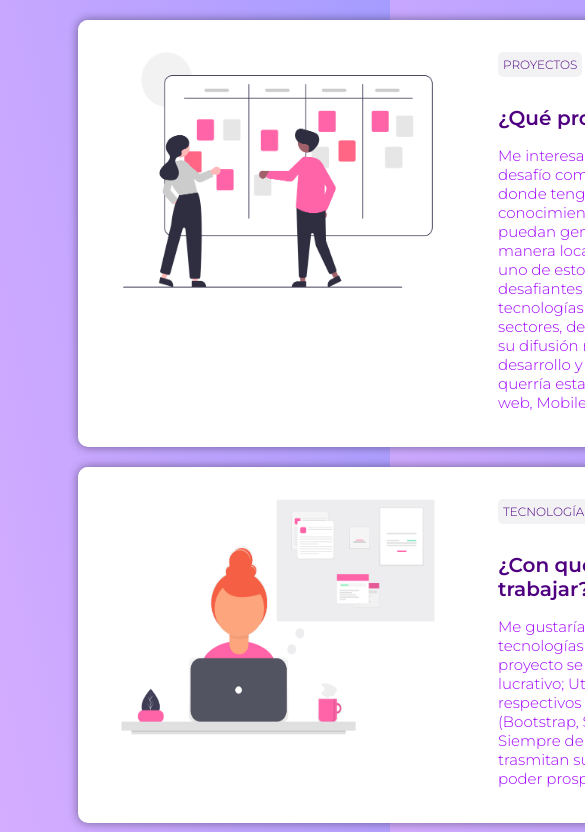
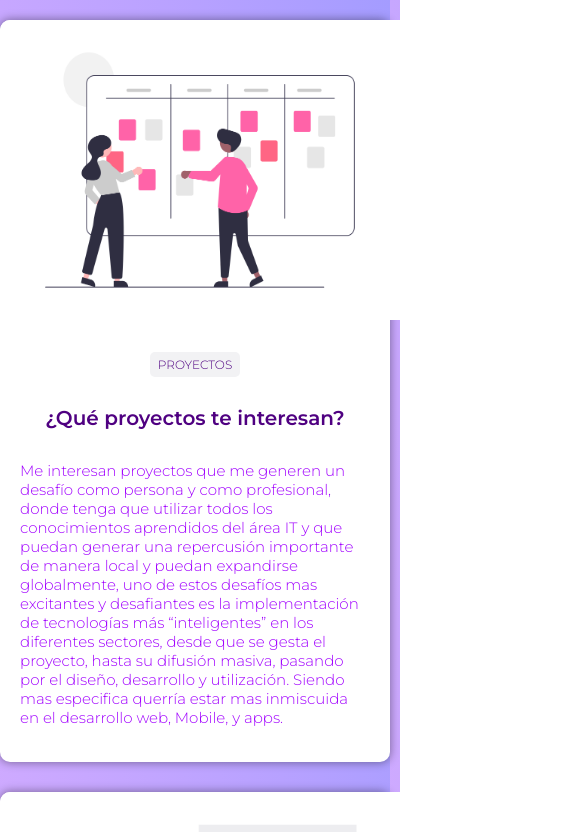
Before and after one commit to Jennimar17/PROYECTO-ACCENTURE, a plain HTML site: page index.html in a window 390 px wide. Shown: the top 832 px of the page, 585 px wide, since content can reach past the window. Drawn offline with Linux system fonts and the light colour scheme.

Commit message:
hice responsive la landing page y se finish

```diff
--- a/index.html
+++ b/index.html
@@ -10,8 +10,8 @@
 
 <body>
 
+    <section class="cards-container">
 
-    <div class="cards-container">
         <div class="cards">
             <div class="cards-img">
                 <img src="./assets/img/projects.png" alt="">
@@ -45,7 +45,8 @@
                 <p class="cards-text--item">PREFERENCIAS</p>
                 <h2 class="cards-text--question">¿Tenes alguna preferencia por algún sector/mercado? </h2>
                 <p class="cards-text--answer">Y dado que mi pasión compartida por el área IT es con la medicina y la salud, amaría ir a trabajar en estos dos sectores, van muy de la mano la tecnología y la medicina y mas en este loco 2020 (no tengo otra definición) es la oportunidad
-                    para afianzarlo.</p>
+                    para afianzarlo.
+                </p>
             </div>
         </div>
 
@@ -72,7 +73,9 @@
             </div>
         </div>
 
-    </div> -->
+    </section>
+
+
 
 
 
--- a/style.css
+++ b/style.css
@@ -5,21 +5,27 @@ body {
 }
 
 .cards-container {
-    width: 800px;
-    box-sizing: border-box;
-    padding-left: 20%;
+    width: 100vw;
     display: flex;
+    justify-content: center;
+    align-items: center;
     flex-direction: column;
 }
 
 .cards {
-    width: 800px;
+    width: 1000px;
     height: auto;
-    margin-top: 20px;
+    margin: 20px 200px 10px 200px;
     border-radius: 10px;
     display: flex;
     box-shadow: 0 0 10px 0.5px rgba(0, 0, 0, 0.4);
     background-color: #fff;
+}
+
+.cards-img {
+    display: flex;
+    justify-content: center;
+    align-items: center;
 }
 
 .cards-img img {
@@ -33,25 +39,44 @@ body {
 .cards-text {
     padding: 20px;
     font-family: 'Montserrat', sans-serif;
+    display: flex;
+    justify-content: center;
+    align-items: center;
+    flex-direction: column;
 }
 
 .cards-text--item {
-    box-sizing: border-box;
+    width: 80px;
     display: inline-block;
     background-color: #F2F2F4;
     padding: 5px;
     border-radius: 5px;
     font-size: 12px;
     font-weight: 300;
+    text-align: center;
     color: #4F0081;
 }
 
 .cards-text--question {
     font-size: 20px;
     color: #4F0081;
+    display: flex;
 }
 
 .cards-text--answer {
     font-size: 15px;
     color: #A100FF;
 }
+
+@media(max-width:1025px) {
+    .cards {
+        width: 100%;
+        height: auto;
+        display: flex;
+        flex-wrap: wrap;
+    }
+    .cards-img {
+        margin-left: auto;
+        margin-right: auto;
+    }
+}
```
